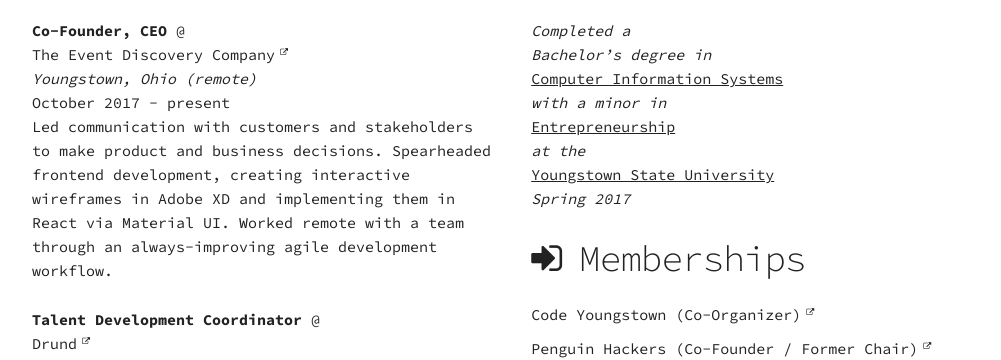
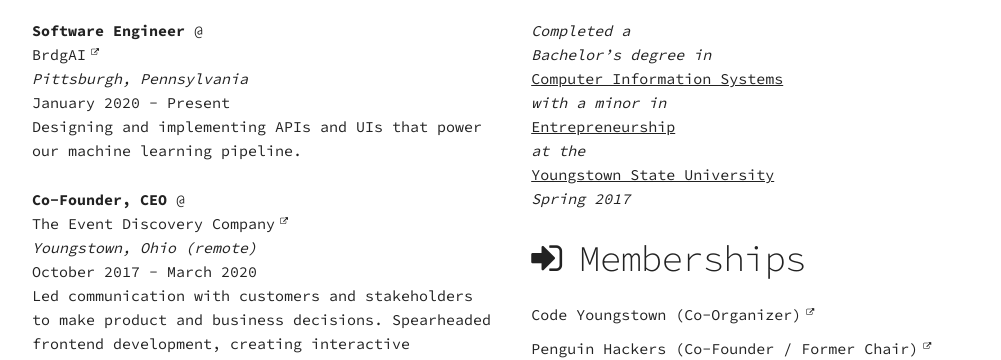
Before and after one commit to JoeDuncko/JoeDuncko.github.io, a plain HTML site: page index.html in a window 1280 px wide. Shown: the part 582-942 px from the top of the page, without its empty margins (128-1129 px from the left). Drawn offline with nearby package versions, Linux system fonts and the light colour scheme.

Commit message:
I work at BrdgAI now!

```diff
--- a/index.html
+++ b/index.html
@@ -76,10 +76,17 @@
 
                 <h3><i class="fa fa-briefcase"></i>Experience</h3>
                 <p>
+                    <b>Software Engineer</b> @<br>
+                    <a href="https://brdg.ai/" title="To BrdgAI">BrdgAI</a><br>
+                    <i>Pittsburgh, Pennsylvania</i><br>
+                    January 2020 - Present<br>
+                    Designing and implementing APIs and UIs that power our machine learning pipeline.
+                </p>
+                <p>
                     <b>Co-Founder, CEO</b> @<br>
                     <a href="https://www.eventdiscovery.company/" title="To The Event Discovery Company">The Event Discovery Company</a><br>
                     <i>Youngstown, Ohio (remote)</i><br>
-                    October 2017 - present<br>
+                    October 2017 - March 2020<br>
                     <!-- <span class="hide-when-printing">Started a company with two friends with a vision to revolutionize event marketing. <a href="https://evitt.io/" title="To Evitt">Made an MVP</a>. Got traction. Quit our jobs. Went through a startup accelerator. Failed to get funding. Pivoted to password sharing software. <a href="https://sharesecurely.to/" title="To Share Securely">Made an MVP</a>. Chose doing contract work instead of raising investment. Morale plummeted. Now it's time to move on.<br></span> -->
                     Led communication with customers and stakeholders to make product and business decisions. Spearheaded frontend development, creating interactive wireframes in Adobe XD and implementing them in React via Material UI. Worked remote with a team through an always-improving agile development workflow.
                     <!-- that included issue tracking, documentation, version control, linting, CI, error reporting, usage tracking, and testing/staging/production environments. -->
@@ -115,7 +122,7 @@
                     September 2013 – February 2015<br>
                     Created an information organization system for the Youngstown State University's Undergraduate web Bulletin. This involved writing custom Drupal plugins and themes in PHP.
                 </p>
-                <p>
+                <p class="hide-when-printing">
                     <b>Joe</b> @<br>
                     Joe's PC Services<br>
                     <i>Canfield, Ohio</i><br>
```
